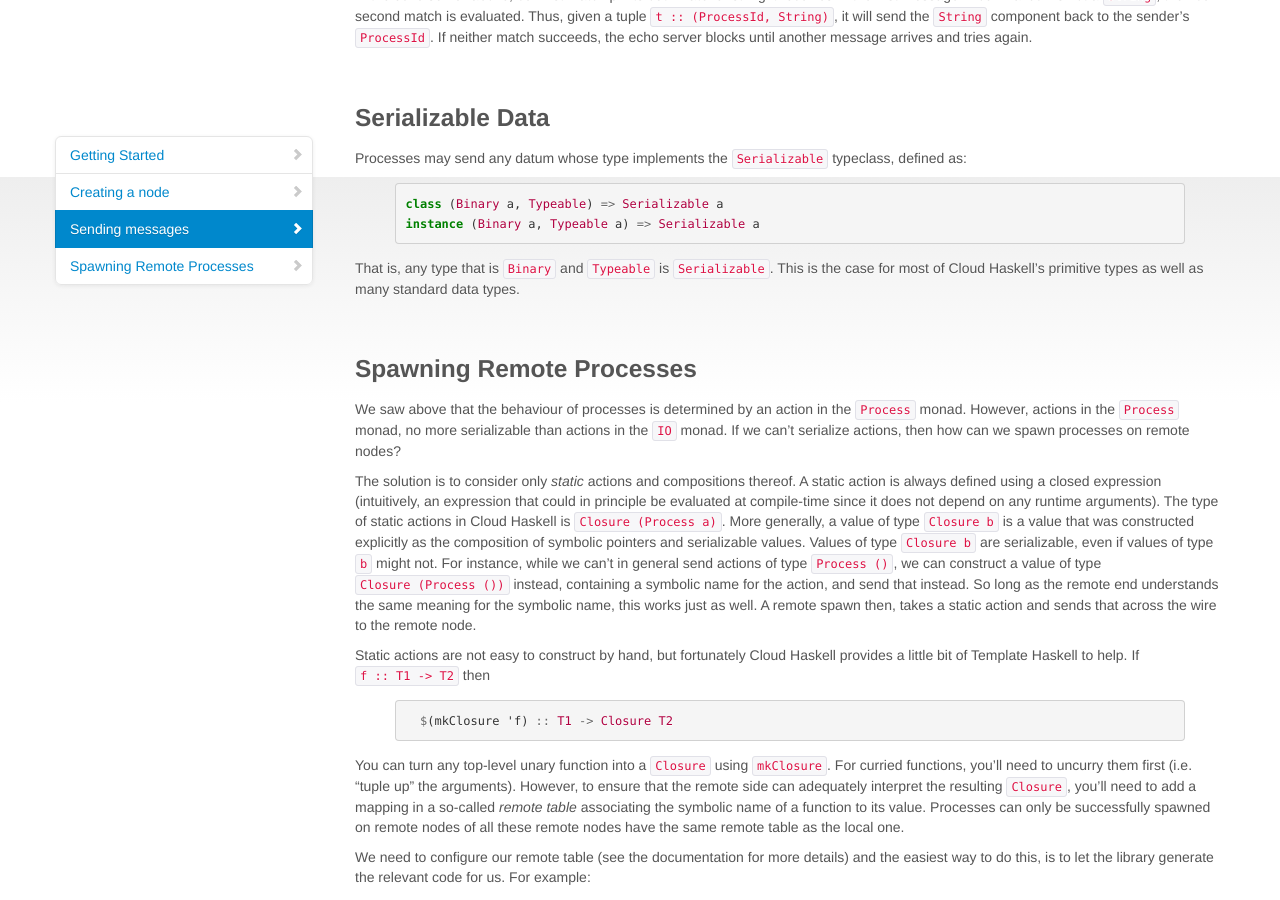
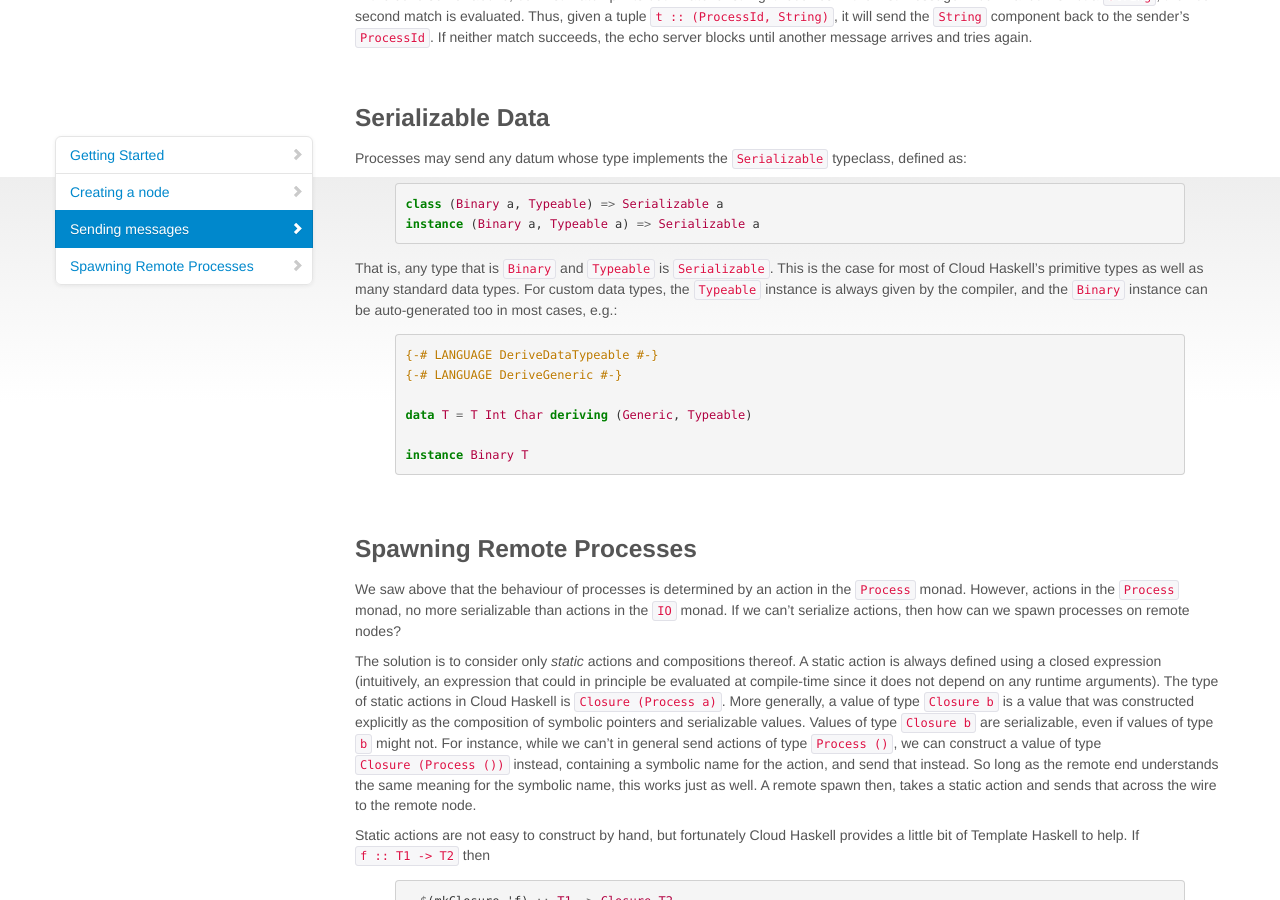
Before and after one commit to haskell-distributed/distributed-process, a Jekyll site: the page built from tutorials/1ch.md, in a window 1280 px wide and 900 px high, scrolled down 2523 px. Built offline with Jekyll 4.4.1, drawn with Linux system fonts in a browser that asks for light colours; comment, search, counter and statistics services are not loaded.

Commit message:
tutorial: Example for serializable data.

```diff
--- a/tutorials/1ch.md
+++ b/tutorials/1ch.md
@@ -168,7 +168,19 @@ instance (Binary a, Typeable a) => Serializable a
 
 That is, any type that is `Binary` and `Typeable` is `Serializable`. This is
 the case for most of Cloud Haskell's primitive types as well as many standard
-data types.
+data types. For custom data types, the `Typeable` instance is always
+given by the compiler, and the `Binary` instance can be auto-generated
+too in most cases, e.g.:
+
+{% highlight haskell %}
+{-# LANGUAGE DeriveDataTypeable #-}
+{-# LANGUAGE DeriveGeneric #-}
+
+data T = T Int Char deriving (Generic, Typeable)
+
+instance Binary T
+{% endhighlight %}
+
 
 ### Spawning Remote Processes
 
```
